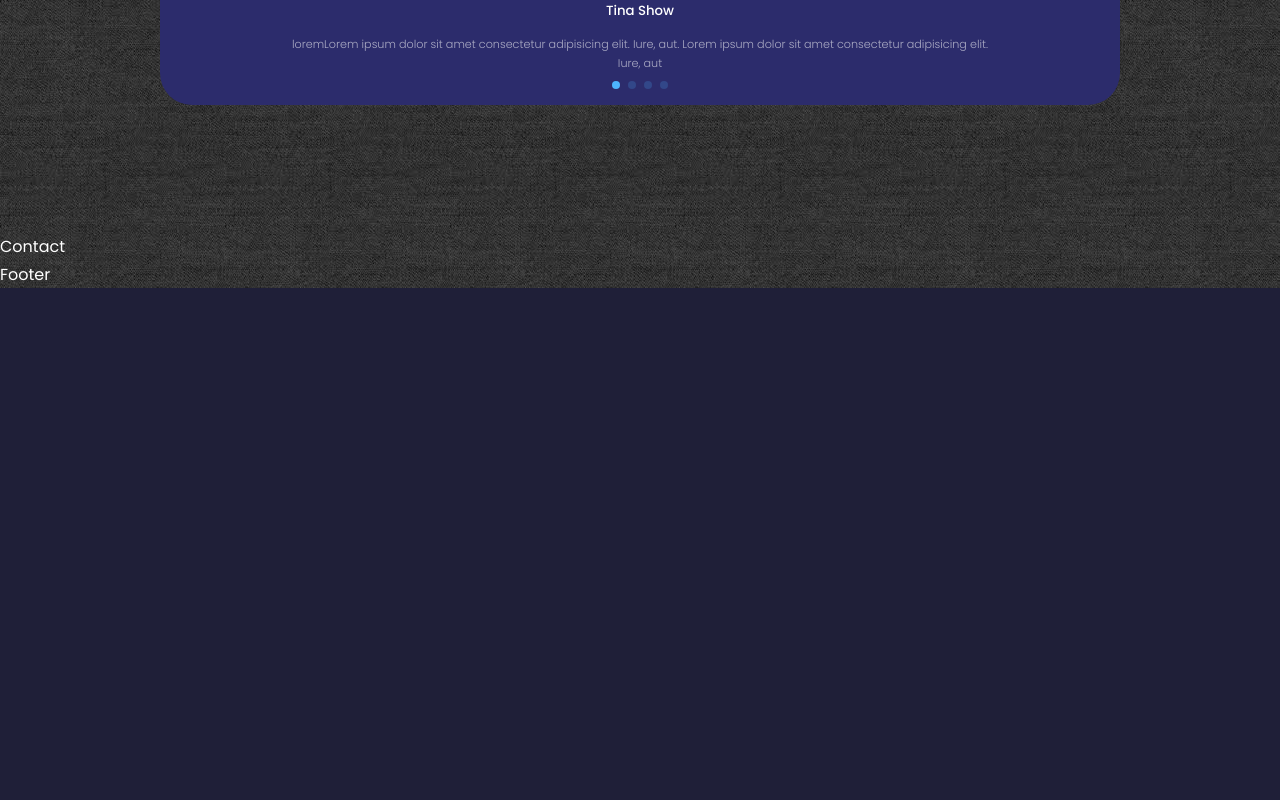
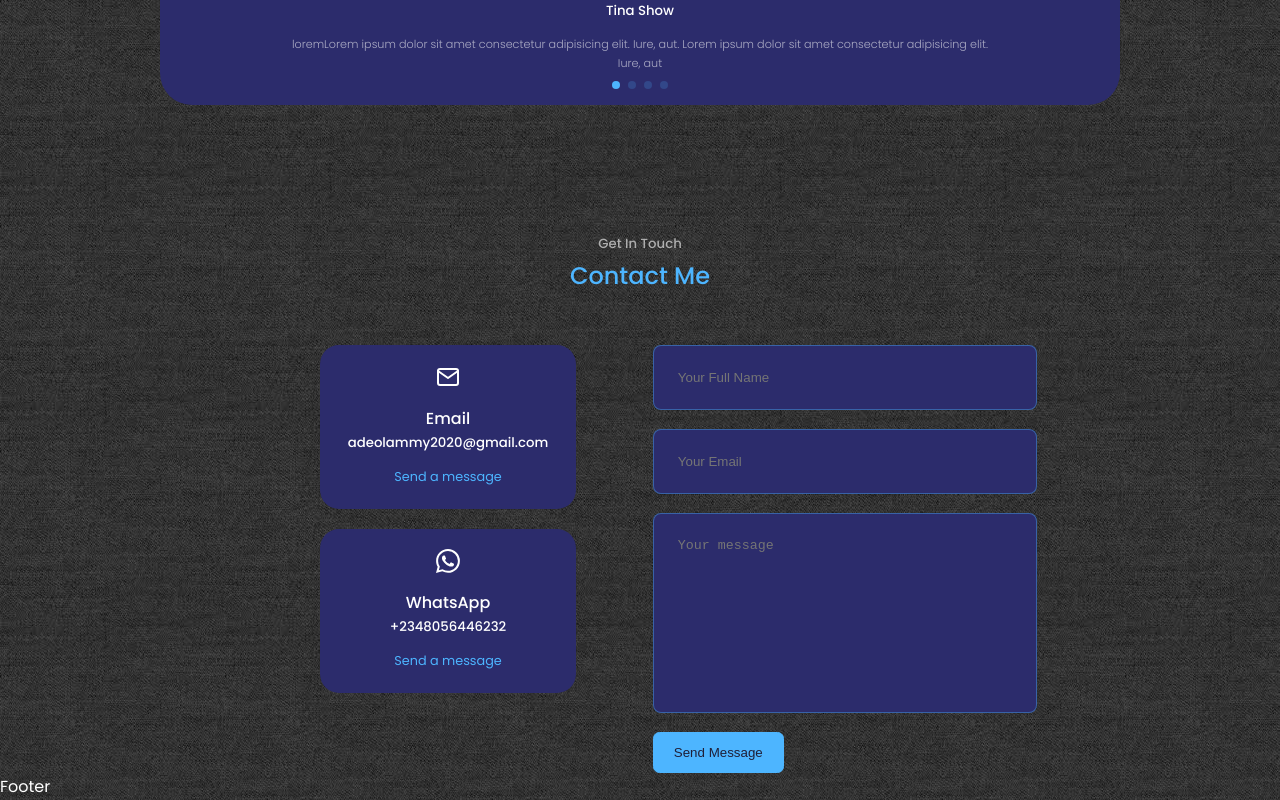
Before and after one commit to adeolammy/My-Portfolio, a React (Create React App) app: page / in a window 1280 px wide. Shown: the part 4845-5645 px from the top of the page. Before the commit the page ends 5133 px from the top, so only its background shows below. Built offline with nearby package versions, Linux system fonts and the light colour scheme.

Commit message:
Adding Contact component

```diff
--- a/src/Components/Contact/Contact.css
+++ b/src/Components/Contact/Contact.css
@@ -0,0 +1,80 @@
+.container.contact_container{
+    width: 50%;
+    display: grid;
+    grid-template-columns: 40% 60%;
+    gap: 12%;
+}
+
+.contact_options{
+    display: flex;
+    flex-direction: column;
+    gap: 1.2rem;
+}
+
+.contact_option{
+    background: var(--color-bg-variant);
+    border-radius: 1.2rem;
+    padding: 1.2rem;
+    text-align: center;
+    transition: var(--transition);
+    border: 1px solid transparent;
+}
+
+.contact_option:hover{
+    border-color: var(--color-primary-variant);
+    background: transparent;
+}
+
+.contact_option-icon{
+font-size: 1.5rem;
+margin-bottom: 0.5rem;
+}
+
+.contact_option a{
+    margin-top: 0.7rem;
+    display: inline-block;
+    font-size: 0.8rem;
+}
+
+/* ***************************** FORM ********************* */
+
+form{
+    display: flex;
+    flex-direction: column;
+    gap:1.2rem;
+
+}
+
+input, textarea{
+    border-radius: 0.5rem;
+    padding: 1.5rem;
+    border: 1px solid var(--color-primary-variant);
+    background: var(--color-bg-variant);
+    width: 100%;
+    resize: none;
+    color: var(--color-white);
+}
+
+
+
+/* ******************************MEDIA QUERY (MD Dev)***************** */
+
+@media screen and (max-width: 1024px) {
+
+.container.contact_container {
+    grid-template-columns: 1fr;
+    gap: 2rem;
+}
+
+}
+
+
+/* ******************************MEDIA QUERY (SM Dev)***************** */
+
+@media screen and (max-width: 600px) {
+
+ .container.contact_container {
+    width: var(--container-width-sm);
+}
+
+}
--- a/src/Components/Contact/Contact.jsx
+++ b/src/Components/Contact/Contact.jsx
@@ -1,11 +1,37 @@
 import React from 'react'
 import './contact.css'
+import {FiMail} from 'react-icons/fi'
+import {BsWhatsapp} from 'react-icons/bs'
 
 const Contact = () => {
   return (
     <section id='contact'>
-      Contact
+      <h5> Get In Touch</h5>
+      <h2> Contact Me</h2>
+    <div className="container contact_container">
+      <div className="contact_options">
+        <article className="contact_option">
+          <FiMail className='contact_option-icon'/>
+          <h4>Email</h4>
+          <h5>adeolammy2020@gmail.com</h5>
+          <a href="mailto:adeolammy2020@gmail.com" target="_blank">Send a message</a>
+        </article>
 
+        <article className="contact_option">
+          <BsWhatsapp className='contact_option-icon'/>
+          <h4>WhatsApp</h4>
+          <h5>+2348056446232</h5>
+          <a href="https://api.whatsapp.com/send?=+2348056446232" target="_blank">Send a message</a>
+        </article>
+      </div>
+      {/* END OF CONTACT OPTION */}
+      <form action="">
+        <input type="text" name='name' placeholder='Your Full Name' required/>
+        <input type="text" name='email' placeholder='Your Email' required/>
+        <textarea name="message" id=""  rows="10" placeholder='Your message' required></textarea>
+        <button type="submit" className='btn btn-primary'>Send Message</button>
+      </form>
+    </div>
     </section>
   )
 }
```
